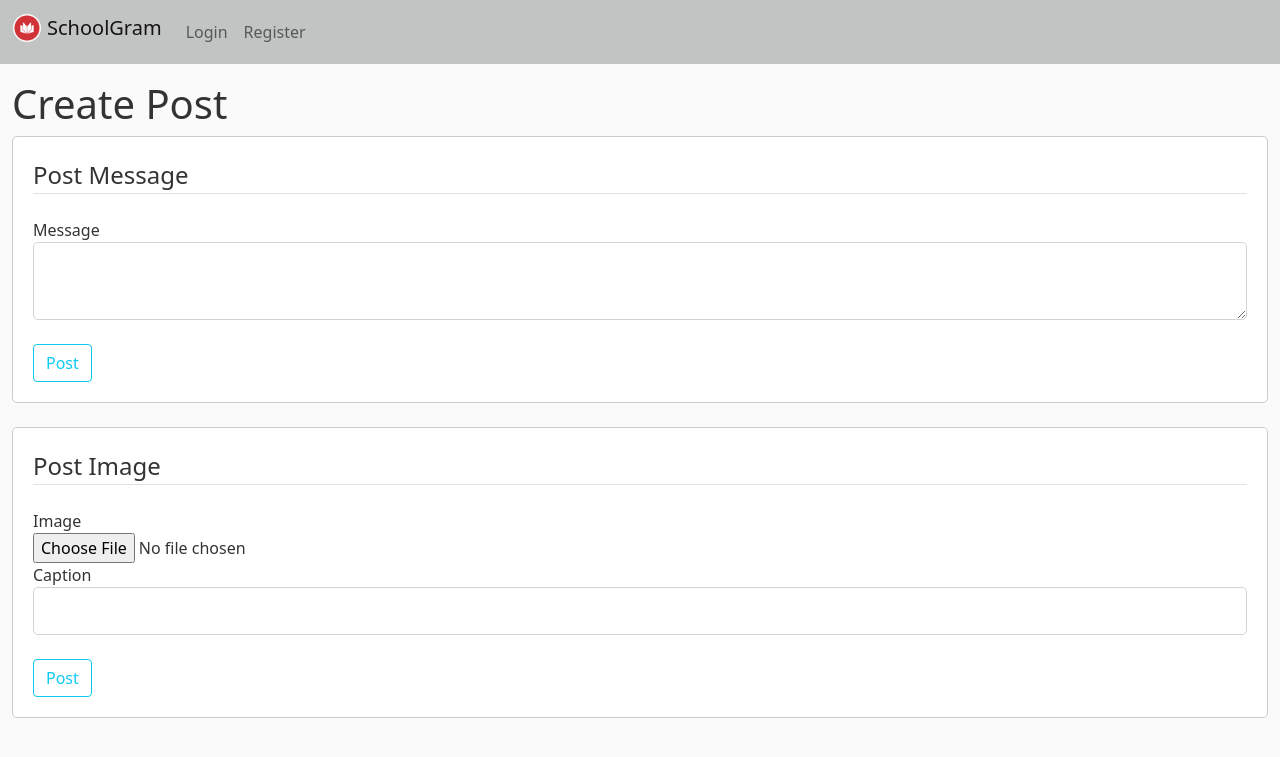
After one commit to Jameel785/SocialMediaAppFlask, a Flask app: template schoolgram/templates/create_post.html in a window 1280 px wide. The commit adds this page. Shown: the top 757 px of the page. Run offline with Flask 2, Linux system fonts and the light colour scheme; the template is opened without the code that fills it: values that come from a table or form of the project are taken from there, others are empty; some libraries are stand-ins or nearby versions.

Commit message:
creating posts

```diff
--- a/schoolgram/forms.py
+++ b/schoolgram/forms.py
@@ -1,7 +1,7 @@
 from flask_wtf import FlaskForm
-from flask_wtf.file import FileField, FileAllowed
+from flask_wtf.file import FileField, FileAllowed, FileRequired
 from flask_login import current_user
-from wtforms import StringField, PasswordField, SelectField, SubmitField
+from wtforms import StringField, PasswordField, SelectField, SubmitField, TextAreaField, HiddenField
 from wtforms.validators import ValidationError
 from schoolgram.models import User
 
@@ -116,7 +116,7 @@ class UpdateAccountForm(FlaskForm):
 
     # Define form fields with validators
     username = StringField('Username', validators=[data_required, validate_username_length])
-    picture = FileField('Update Profile Picture', validators=[FileAllowed(['jpg', 'png'])])
+    picture = FileField('Update Profile Picture', validators=[FileAllowed(['jpg', 'png', 'jpeg'])])
     submit = SubmitField('Update')
 
     def validate_username(self, username):
@@ -126,3 +126,26 @@ class UpdateAccountForm(FlaskForm):
             # If a user with the username already exists, raise a validation error
             if user:
                 raise ValidationError('[Username is already taken. Please choose a different one]')
+
+class MessagePostForm(FlaskForm):
+    # Check if field data exists
+    def data_required(self, field):
+        if not field.data:
+            raise ValidationError('[This field is required]')
+
+    # Define form fields with validators
+    message = TextAreaField('Message', validators=[data_required])
+    post_type = HiddenField(default='message_post')
+    submit = SubmitField('Post')
+
+class ImagePostForm(FlaskForm):
+    # Check if field data exists
+    def data_required(self, field):
+        if not field.data:
+            raise ValidationError('[This field is required]')
+
+    # Define form fields with validators
+    image = FileField('Image', validators=[FileRequired(), FileAllowed(['jpg','png', 'jpeg'])])
+    caption = StringField('Caption', validators=[data_required])
+    post_type = HiddenField(default='image_post')
+    submit = SubmitField('Post')
--- a/schoolgram/models.py
+++ b/schoolgram/models.py
@@ -23,7 +23,7 @@ class User(db.Model, UserMixin):
 class Post(db.Model):
     id = db.Column(db.Integer, primary_key=True)
     date_posted = db.Column(db.DateTime, nullable=False, default=datetime.utcnow)
-    content = db.Column(db.Text)
+    message = db.Column(db.Text)
     caption = db.Column(db.String(200))
     image_file = db.Column(db.String(20))
     user_id = db.Column(db.Integer, db.ForeignKey('user.id'), nullable=False)
--- a/schoolgram/templates/base.html
+++ b/schoolgram/templates/base.html
@@ -39,6 +39,29 @@
                  <ul class="navbar-nav">
                      <!-- Checks if the current user is authenticated -->
                      {% if current_user.is_authenticated %}
+                        {% if current_user.role == 'teacher' %}
+                            <!-- if the user is authenticated and is a teacher, display the home, account, create post and logout links -->
+                            <li class="nav-item">
+                                 <a href="{{ url_for('home') }}" class="nav-link">
+                                     Home
+                                 </a>
+                            </li>
+                            <li class="nav-item">
+                                 <a href="{{ url_for('account') }}" class="nav-link">
+                                     Account
+                                 </a>
+                            </li>
+                            <li class="nav-item">
+                                 <a href="{{ url_for('create_post') }}" class="nav-link">
+                                     Create Post
+                                 </a>
+                            </li>
+                            <li class="nav-item">
+                                 <a href="{{ url_for('logout') }}" class="nav-link">
+                                     Logout
+                                 </a>
+                            </li>
+                        {% else %}
                             <!-- if the user is authenticated, display the home, account and logout links -->
                             <li class="nav-item">
                                  <a href="{{ url_for('home') }}" class="nav-link">
@@ -55,6 +78,7 @@
                                      Logout
                                  </a>
                             </li>
+                        {% endif %}
                      {% else %}
                         <!-- if the user is not authenticated, display the login and register links -->
                          <li class="nav-item">
--- /dev/null
+++ b/schoolgram/templates/create_post.html
@@ -0,0 +1,77 @@
+{% extends "base.html" %}
+
+{% block content %}
+    <h1>Create Post</h1>
+    <div class="content-section">
+        <form method="POST" enctype="multipart/form-data">
+            <!-- adds hidden input fields to the form for CSRF protection -->
+            {{ message_form.hidden_tag() }}
+            <fieldset class="form-group">
+              <legend class="border-bottom mb-4">Post Message</legend>
+              <div class="form-group">
+                {{ message_form.message.label(class="form-control-label") }}
+
+                <!-- Checks if there are errors for the message field -->
+                <!-- Adds is-invalid class to the form field if there are errors, -->
+                <!-- Then display all the error messages -->
+                {% if message_form.message.errors %}
+                  {{ message_form.message(class="form-control form-control-lg is-invalid") }}
+                  <div class="invalid-feedback">
+                    {% for error in message_form.message.errors %}
+                    <span>{{ error }}</span>
+                    {% endfor %}
+                  </div>
+                {% else %}
+                  {{ message_form.message(class="form-control form-control-lg") }}
+                {% endif %}
+              </div>
+            </fieldset><br>
+            <!-- creates the submit button -->
+            <div class="form_group">
+              {{ message_form.submit(class="btn btn-outline-info") }}
+            </div>
+        </form>
+    </div><br>
+
+    <div class="content-section">
+        <form method="POST" enctype="multipart/form-data">
+            <!-- adds hidden input fields to the form for CSRF protection -->
+            {{ image_form.hidden_tag() }}
+            <fieldset class="form-group">
+                <legend class="border-bottom mb-4">Post Image</legend>
+                <div class="form-group">
+                    {{ image_form.image.label() }}<br>
+                    {{ image_form.image(class="form-control-file") }}
+                    <!-- Checks if there are errors for the image field -->
+                    <!-- Displays the error message if there are errors -->
+                    {% if image_form.image.errors %}
+                      {% for error in image_form.image.errors %}
+                          <span class="text-danger">{{ error }}</span>
+                      {% endfor %}
+                    {% endif %}
+                </div>
+                <div class="form-group">
+                    {{ image_form.caption.label(class="form-control-label") }}
+
+                    <!-- Checks if there are errors for the caption field -->
+                    <!-- Adds is-invalid class to the form field if there are errors, -->
+                    <!-- Then display all the error messages -->
+                    {% if image_form.caption.errors %}
+                      {{ image_form.caption(class="form-control form-control-lg is-invalid") }}
+                      <div class="invalid-feedback">
+                        {% for error in image_form.caption.errors %}
+                            <span>{{ error }}</span>
+                        {% endfor %}
+                      </div>
+                    {% else %}
+                      {{ image_form.caption(class="form-control form-control-lg") }}
+                    {% endif %}
+                </div>
+            </fieldset><br>
+            <!-- creates the submit button -->
+            <div class="form_group">
+              {{ image_form.submit(class="btn btn-outline-info") }}
+            </div>
+        </form>
+    </div>
+{% endblock %}
```
Also changed, not shown: schoolgram/routes.py (+48 -1 lines), instance/site.db, schoolgram/static/profile_pics/50819354a2af6335.png (added). Lines whose indentation alone changed are shown as unchanged.
